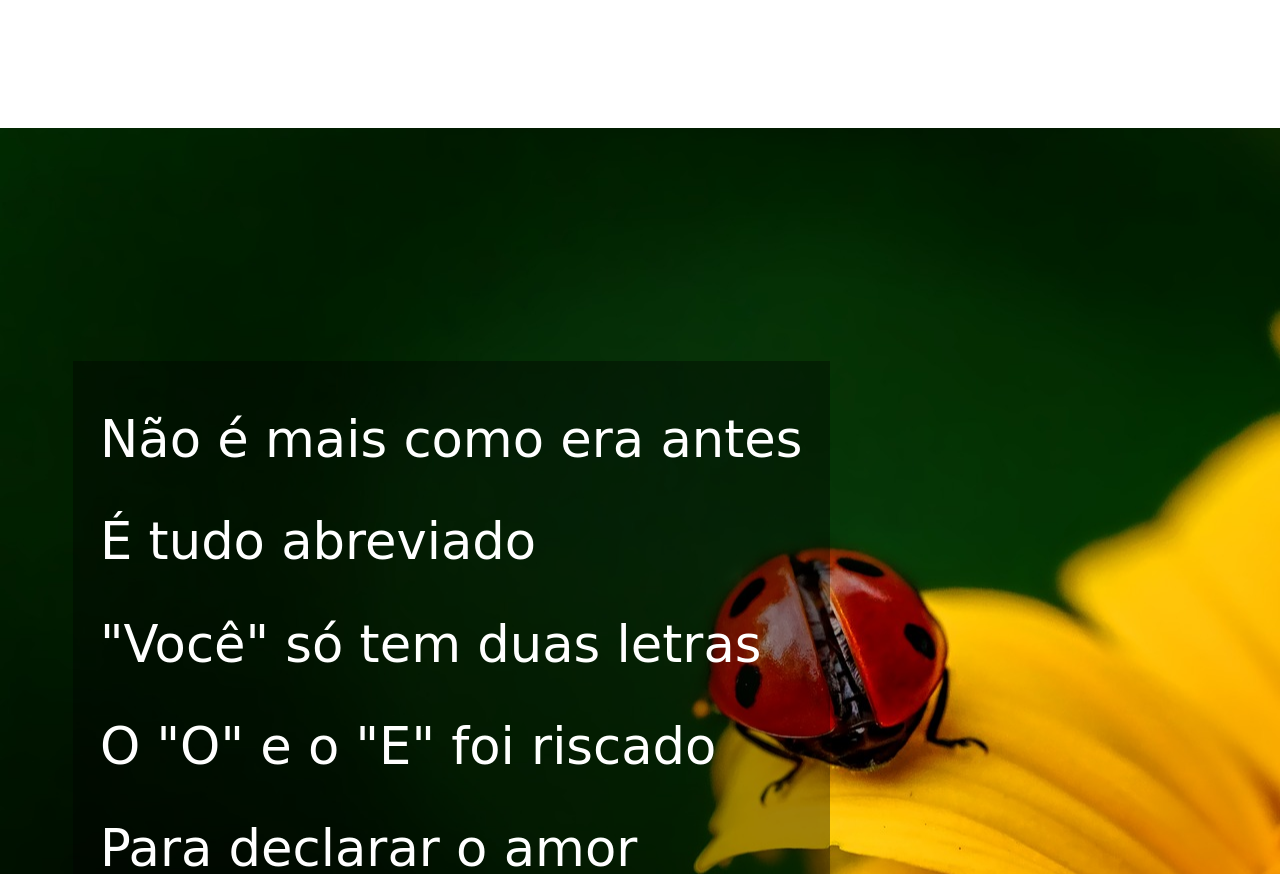
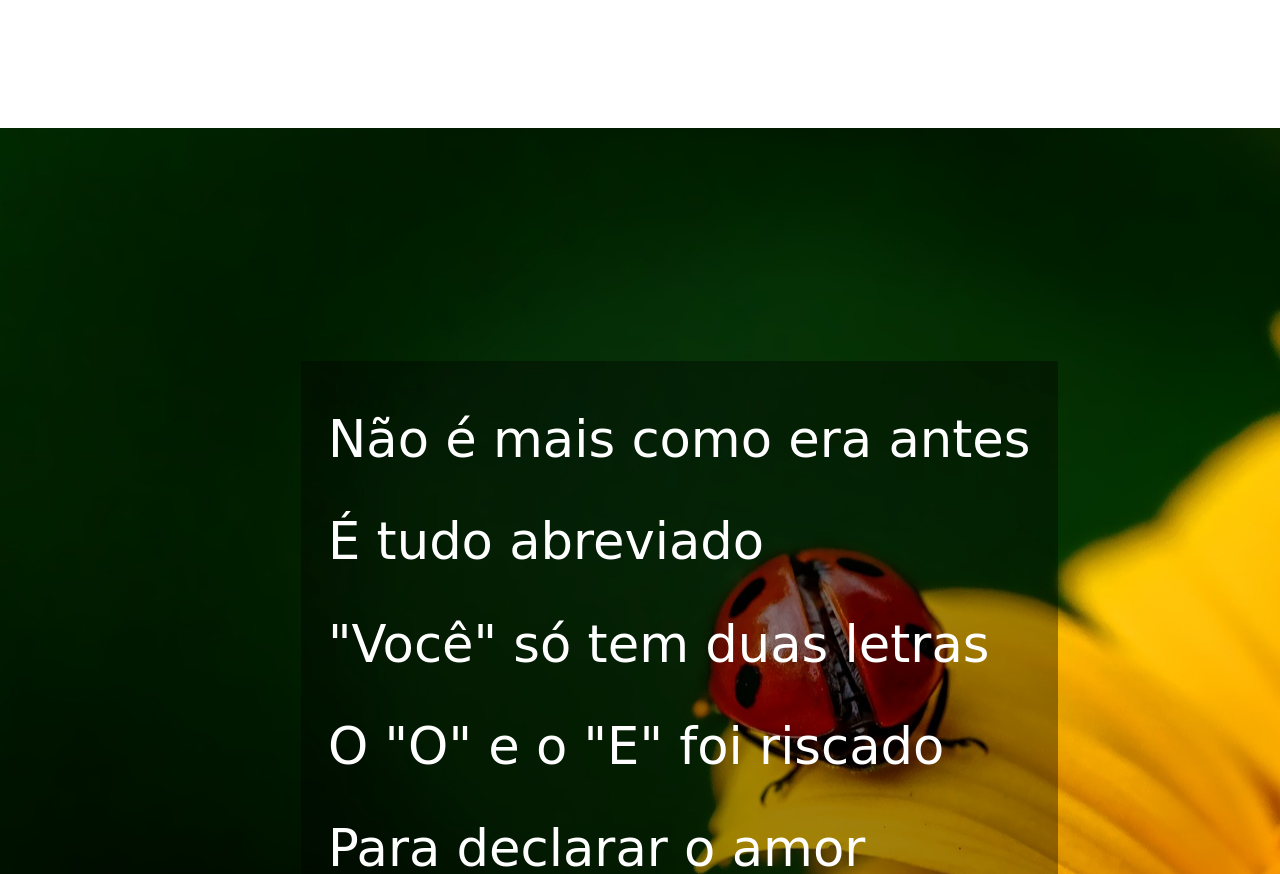
Before and after one commit to Jagarnot/Novo-projeto-cordel, a plain HTML site: page index.html in a window 1280 px wide. Shown: the part 1220-2094 px from the top of the page. Drawn offline with Linux system fonts and the light colour scheme; a web font is replaced by a local one.

Commit message:
Alteração

```diff
--- a/MeuCSS.css
+++ b/MeuCSS.css
@@ -12,7 +12,7 @@ header > h1{
     padding: 19px;/*Código para adicionar um espaçamento no titulo principal de 30 pixels*/
     /*text-transform: uppercase; - Código para deixar tudo maiusculo transformando*/
     font-variant: small-caps;/*Código para deixar todas as letras maiusculas mas as primeiras letras ainda maiores assim deixando com o traço das letras maiusculas porem com p tamanho correto desejado*/
-    font-size: 10vw;
+    font-size: 10vw;/*Código para ajustar o tamanho do conteudo a 10% do tamanho total dá pagina, configuração ideal para ajustar o conteudo de acordo com o tamanho da tela do usuario*/
 }
 
 header > h3{
@@ -25,7 +25,7 @@ a:hover{/*Código para inserir uma animação nos links para sempre que passar o
     text-decoration: underline;
 }
 
-*{
+*{/*Código para inserir configurações de ajuste golbais, se aplicam na página inteira*/
     margin: auto;
     padding: auto;
 
@@ -59,8 +59,8 @@ section{/*Código para almentar o espaçamento de todos os elementos da TAG*/
     padding-top: 25vh;/*vh vai ser utilizado quando quiser usar um espaçamento maior já que o mesmo utiliza da procentagem da altura dá pagina, neste caso está com 25% da altura da página, diferente de pixels que é melhor ser usado como algo mais preciso*/
     padding-bottom: 25vh;
     line-height: 2em;/*Código pra inserir um espaçamento entre as linhas neste caso é um espaçamento duplo por ser "2em"*/
-    padding-left: 40px;
-    font-size: 4vw;
+    padding-left: 40px;/*Código para arrastar o conteudo para direita*/
+    font-size: 4vw; /*Código para adapitar a fonte do conteudo para 4% do tamanho total da página*/
 }
 
 section.branco{
@@ -77,6 +77,7 @@ section.img{
     background-position: center center;
     background-attachment: fixed;
     color: white;
+    padding-left: 268px;
 }
 
 section.img2{
@@ -87,6 +88,7 @@ section.img2{
     background-position: center center;
     background-attachment: fixed;
     color: white;
+    padding-left: 268px;
 }
 section.img2 > p{
     background-color: rgba(0, 0, 0, 0.356);
```
